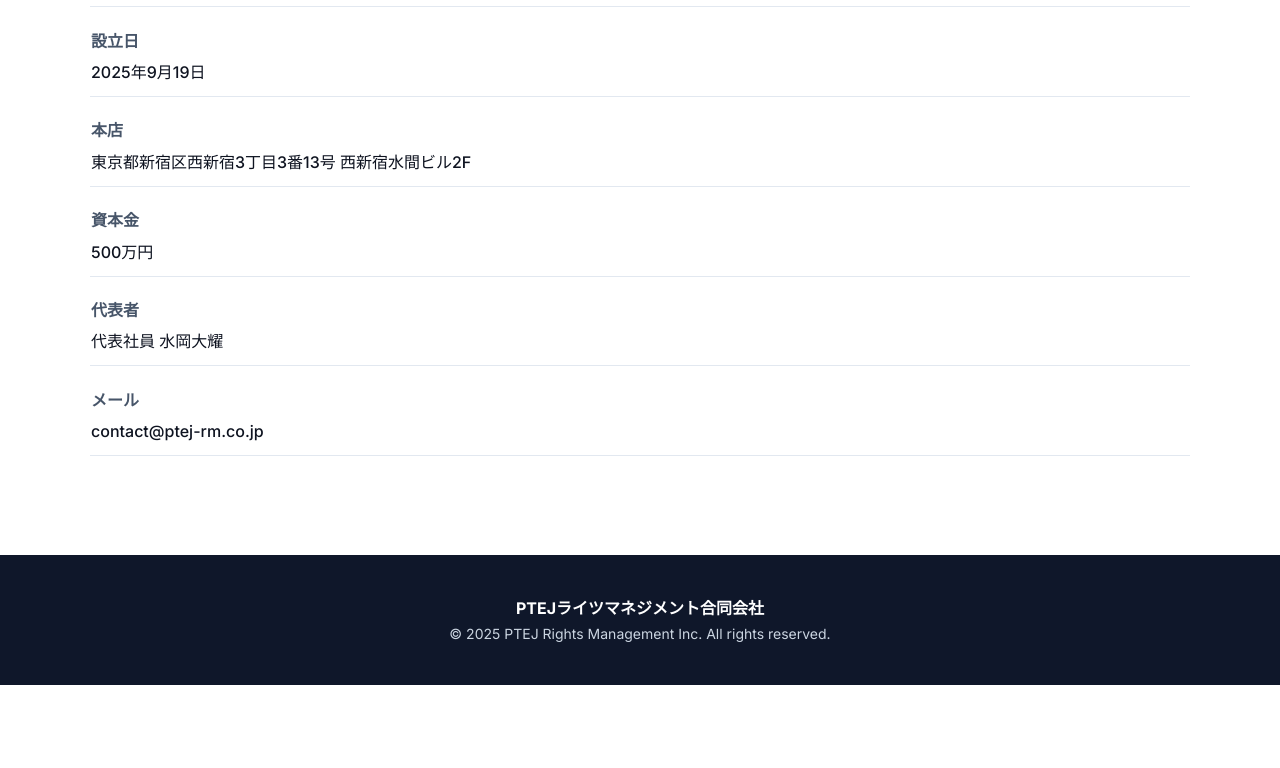
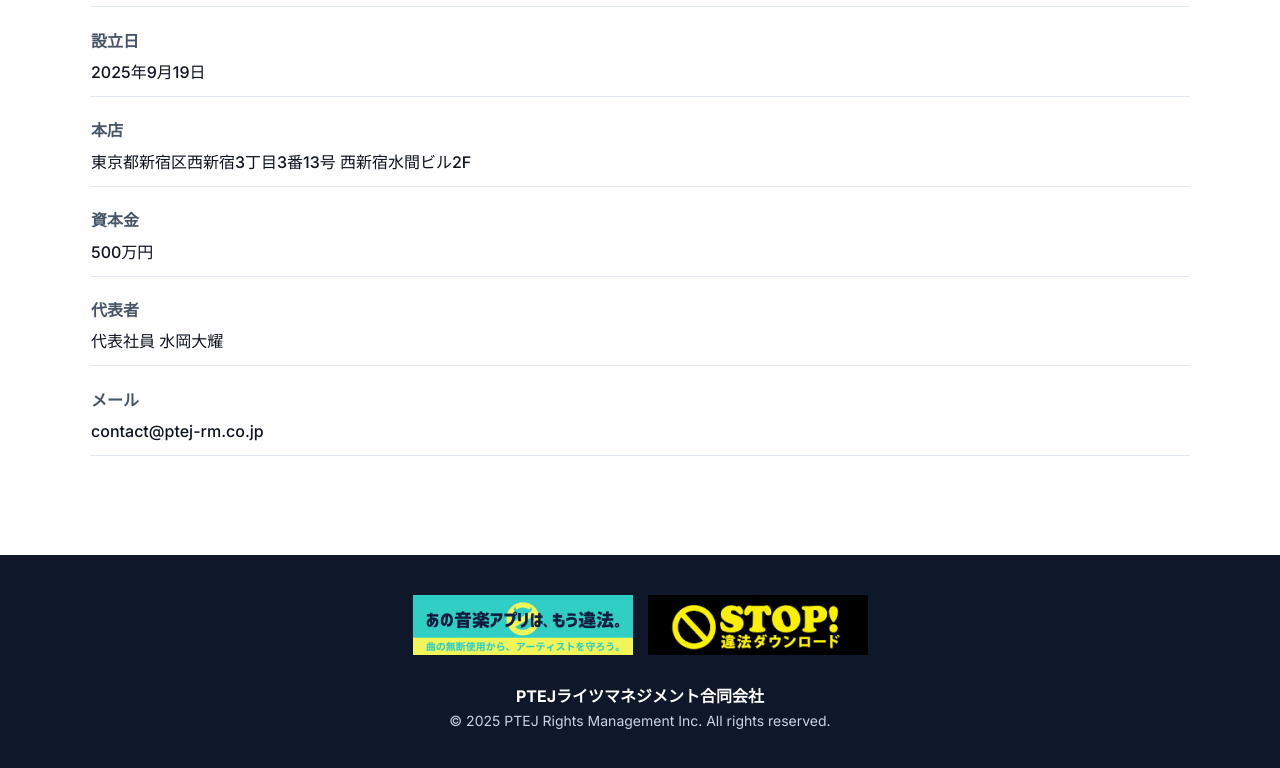
Before and after one commit to a-mizuoka/ptej-rm, a plain HTML site: page index.html in a window 1280 px wide. Shown: the part 1558-2326 px from the top of the page. Before the commit the page ends 2243 px from the top, so only its background shows below. Drawn offline with Linux system fonts and the light colour scheme.

Commit message:
無断転載ダメ系のリンクを追加

```diff
--- a/common.scss
+++ b/common.scss
@@ -251,6 +251,16 @@ footer {
   color: #fff;
   text-align: center;
 
+  .antipiracy {
+    display: flex;
+    justify-content: center;
+    column-gap: 15px
+  }
+
+  .company-name {
+    padding-top: 20px;
+  }
+
   .small {
     font-size: 14px;
     color: #cbd5e1;
--- a/index.html
+++ b/index.html
@@ -109,7 +109,19 @@
   </section>
 
   <footer>
-    <div>
+    <div class="antipiracy">
+      <div class="link-wrapper">
+        <a href="https://www.noinfringingapp.jp/">
+          <img src="images/noinfringingapp.jpeg" alt="あの音楽アプリはもう違法。">
+        </a>
+      </div>
+      <div class="link-wrapper">
+      <a href="https://www.riaj.or.jp/stopillegaldownload/">
+        <img src="images/stop_download.jpeg" alt="STOP!違法ダウンロード">
+      </a>
+      </div>
+    </div>
+    <div class="company-name">
       <strong>PTEJライツマネジメント合同会社</strong>
     </div>
     <div class="small">© <span id="y"></span> PTEJ Rights Management Inc. All rights reserved.</div>
```
Also changed, not shown: common.css, common.min.css, images/noinfringingapp.jpeg (added), images/stop_download.jpeg (added).
